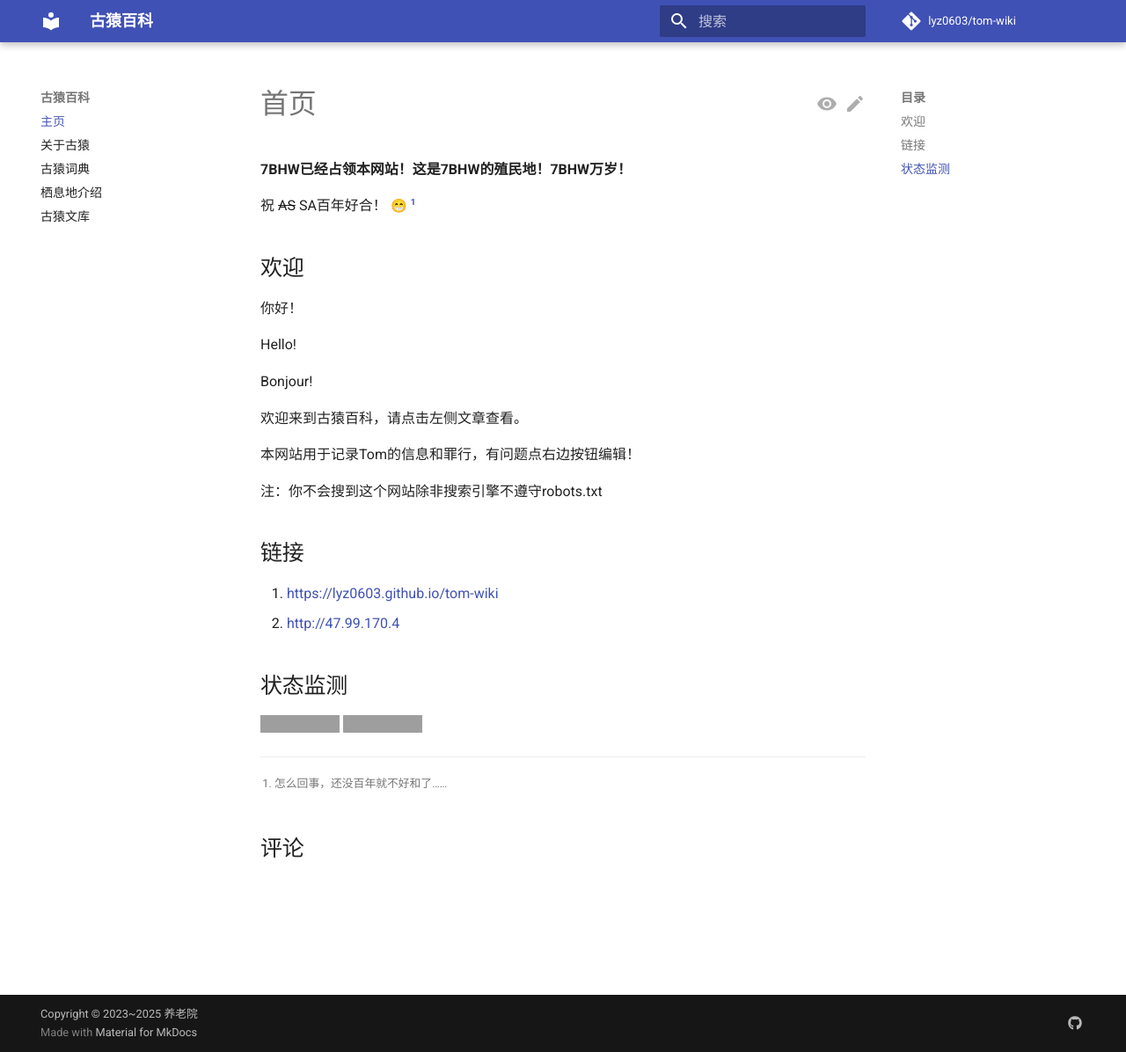
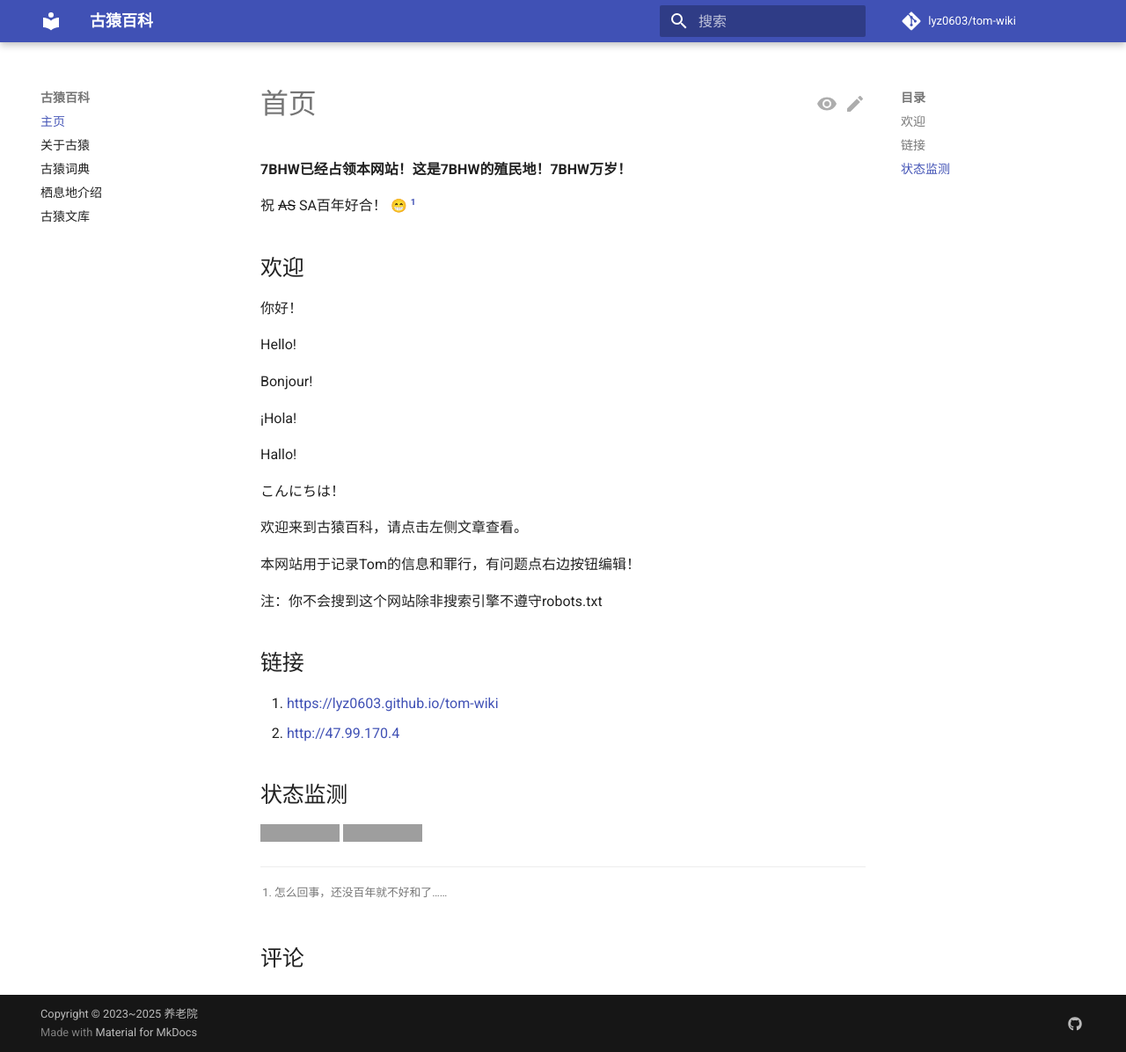
Before and after one commit to lyz0603/tom-wiki, an MkDocs documentation site: the page built from docs/index.md, in a window 1280 px wide and 1196 px high. Shown: the whole window at 88% size. Built offline with MkDocs 1.6.1 and Material for MkDocs 9.7.7, drawn with Linux system fonts in a browser that asks for light colours; emoji names are drawn with the system emoji font; comment, search, counter and statistics services are not loaded; grey boxes are pictures that could not be loaded.

Commit message:
加入多种语言问好

```diff
--- a/docs/index.md
+++ b/docs/index.md
@@ -16,6 +16,12 @@ Hello!
 
 Bonjour!
 
+¡Hola!
+
+Hallo!
+
+こんにちは！
+
 欢迎来到古猿百科，请点击左侧文章查看。
 
 本网站用于记录Tom的信息和罪行，有问题点右边按钮编辑！
```
